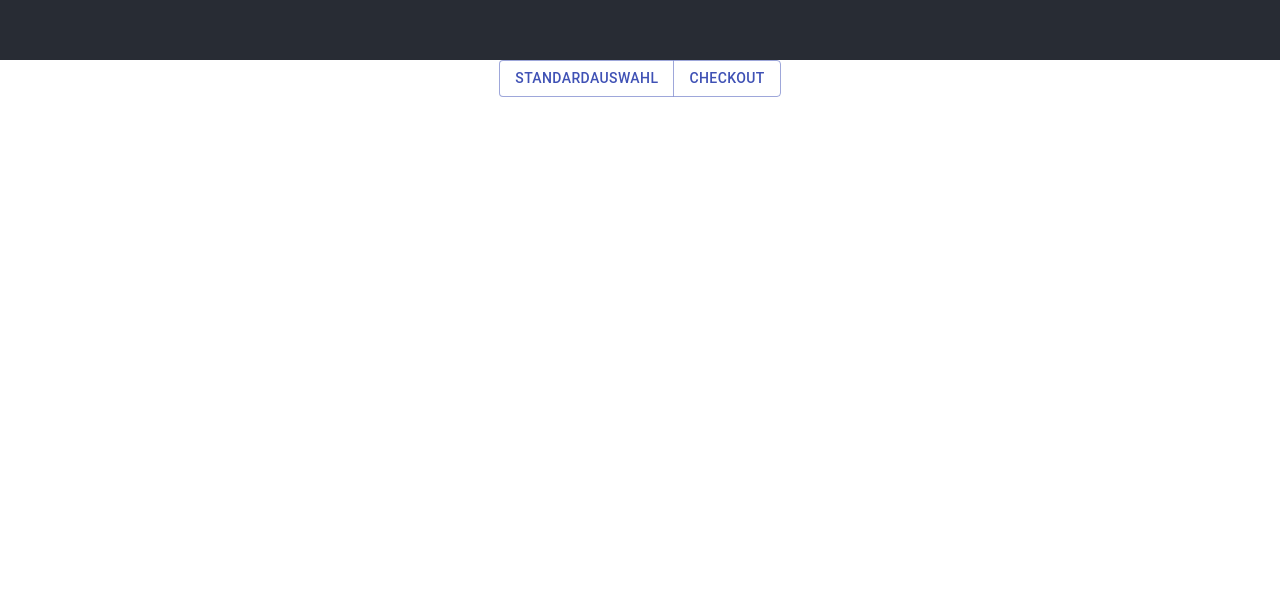
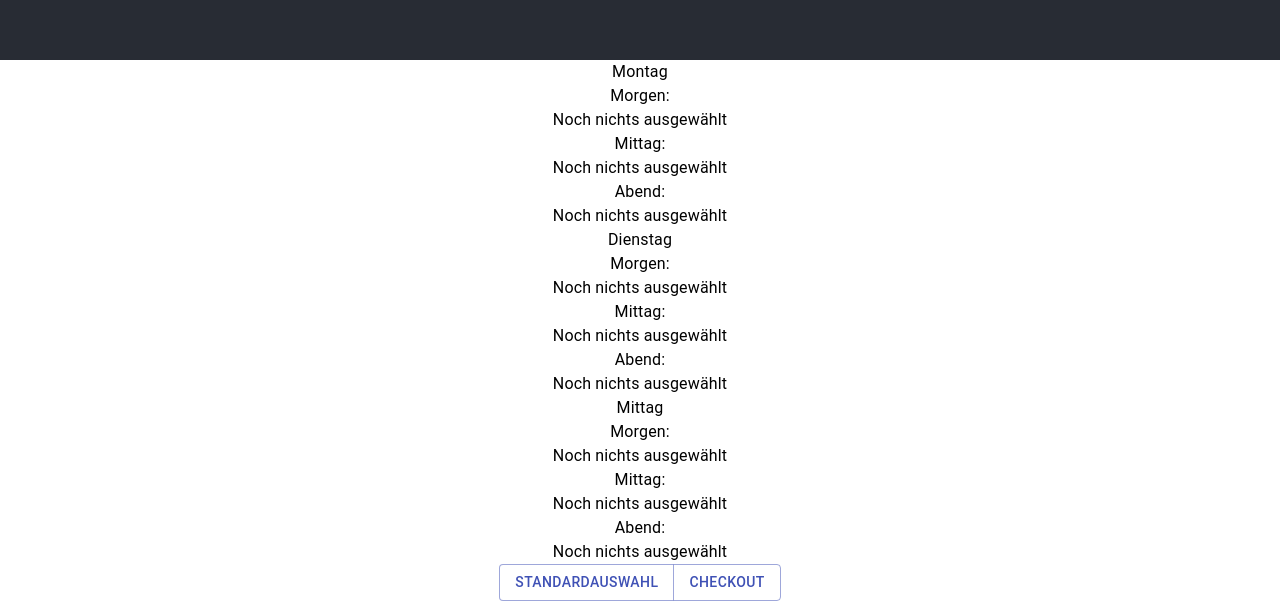
Before and after one commit to marcosteiner/planeat, a React (Create React App) app in the folder frontend/planeat/: page / in a window 1280 px wide. Shown: the part 740-1341 px from the top of the page. Before the commit the page ends 837 px from the top, so only its background shows below. Built offline with nearby package versions, Linux system fonts and the light colour scheme.

Commit message:
Wired components trough

```diff
--- a/frontend/planeat/src/components/order/planning/DayComponent.tsx
+++ b/frontend/planeat/src/components/order/planning/DayComponent.tsx
@@ -1,5 +1,16 @@
 import React from 'react';
+import {DayModel} from "../../../models/DayModel";
+import {Typography} from "@material-ui/core";
 
-export default function DayComponent() {
-  return <></>
+export default function DayComponent(props: {day: DayModel}) {
+  let day = props.day
+  return <>
+    <Typography>{day.name}</Typography>
+    <Typography>Morgen:</Typography>
+    <Typography>{day.breakfast.name}</Typography>
+    <Typography>Mittag:</Typography>
+    <Typography>{day.lunch.name}</Typography>
+    <Typography>Abend:</Typography>
+    <Typography>{day.dinner.name}</Typography>
+  </>
 }
--- a/frontend/planeat/src/components/order/planning/DayListComponent.tsx
+++ b/frontend/planeat/src/components/order/planning/DayListComponent.tsx
@@ -1,5 +1,15 @@
 import React from 'react';
+import DayComponent from "./DayComponent";
+import {DayModel} from "../../../models/DayModel";
+import {DishModel} from "../../../models/DishModel";
 
 export default function DayListComponent() {
-  return <></>
+  let monday = new DayModel("Montag", new Date(), DishModel.createEmptyDish(), DishModel.createEmptyDish(), DishModel.createEmptyDish())
+  let tuesday = new DayModel("Dienstag", new Date(), DishModel.createEmptyDish(), DishModel.createEmptyDish(), DishModel.createEmptyDish())
+  let wendesday = new DayModel("Mittag", new Date(), DishModel.createEmptyDish(), DishModel.createEmptyDish(), DishModel.createEmptyDish())
+  return (<div>
+    <DayComponent day={monday}/>
+    <DayComponent day={tuesday}/>
+    <DayComponent day={wendesday}/>
+  </div>)
 }
--- a/frontend/planeat/src/components/order/planning/PlanningComponent.tsx
+++ b/frontend/planeat/src/components/order/planning/PlanningComponent.tsx
@@ -1,8 +1,10 @@
 import React from 'react';
 import {Button, ButtonGroup} from "@material-ui/core";
+import DayListComponent from "./DayListComponent";
 
 export default function PlanningComponent() {
   return <div>
+    <DayListComponent/>
     <ButtonGroup color="primary" aria-label="outlined primary button group">
       <Button>Standardauswahl</Button>
       <Button>Checkout</Button>
--- /dev/null
+++ b/frontend/planeat/src/models/DayModel.ts
@@ -0,0 +1,33 @@
+import {DishModel} from "./DishModel";
+
+export class DayModel {
+  private _name: string;
+  private _date: Date;
+  private _breakfast: DishModel;
+  private _lunch: DishModel;
+  private _dinner: DishModel;
+
+  constructor(name: string, date: Date, breakfast: DishModel, lunch: DishModel, dinner: DishModel){
+    this._name = name;
+    this._date = date;
+    this._breakfast = breakfast;
+    this._lunch = lunch;
+    this._dinner = dinner;
+  }
+
+  get name() {
+    return this._name;
+  }
+
+  get breakfast() {
+    return this._breakfast;
+  }
+
+  get lunch() {
+    return this._lunch;
+  }
+
+  get dinner() {
+    return this._dinner;
+  }
+}
--- /dev/null
+++ b/frontend/planeat/src/models/DishModel.ts
@@ -0,0 +1,19 @@
+export class DishModel {
+  private _name: String;
+  private _calories: Number;
+  private _price: Number;
+
+  constructor(name: String, calories: Number, price: Number) {
+    this._name = name;
+    this._calories = calories;
+    this._price = price;
+  }
+
+  get name() {
+    return this._name;
+  }
+
+  static createEmptyDish(): DishModel {
+    return new DishModel("Noch nichts ausgewählt", 0, 0);
+  }
+}
```
Also changed, not shown: frontend/planeat/src/models/Dish.ts (deleted, +0 -10 lines).
